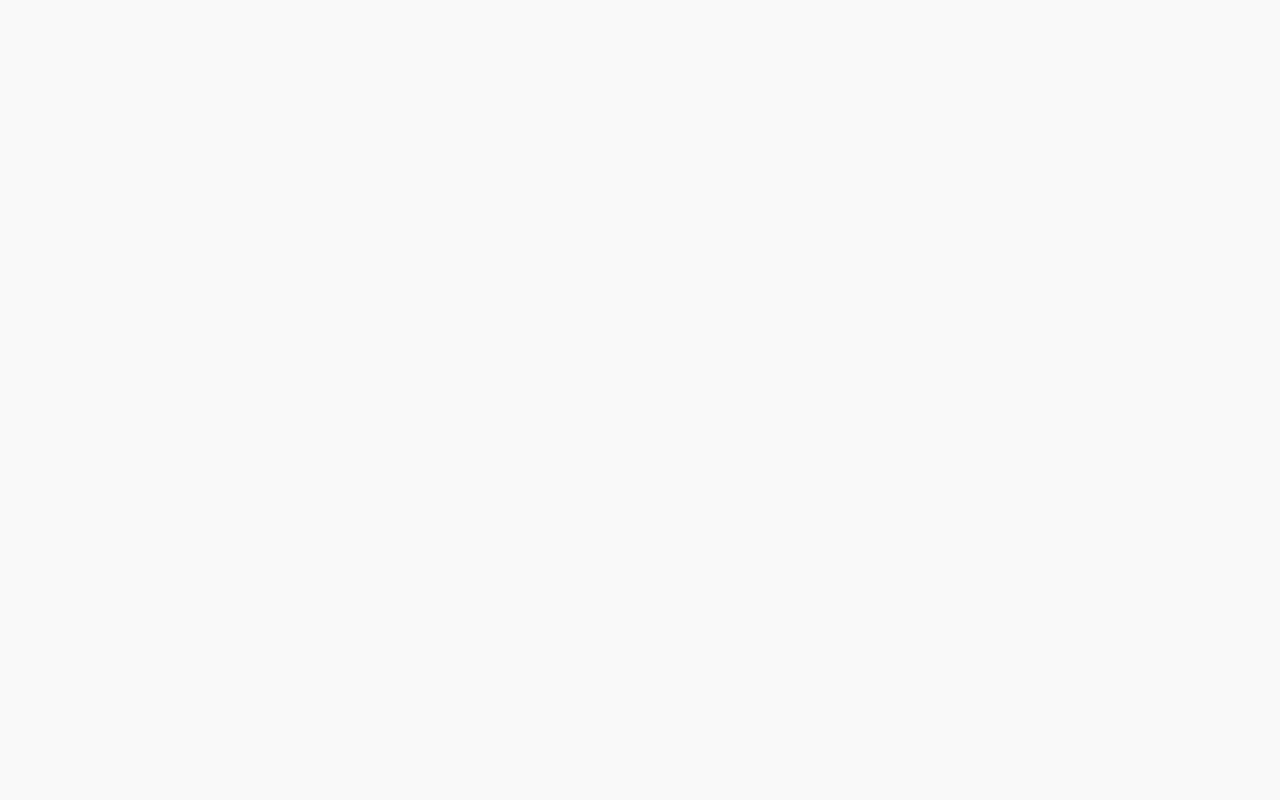
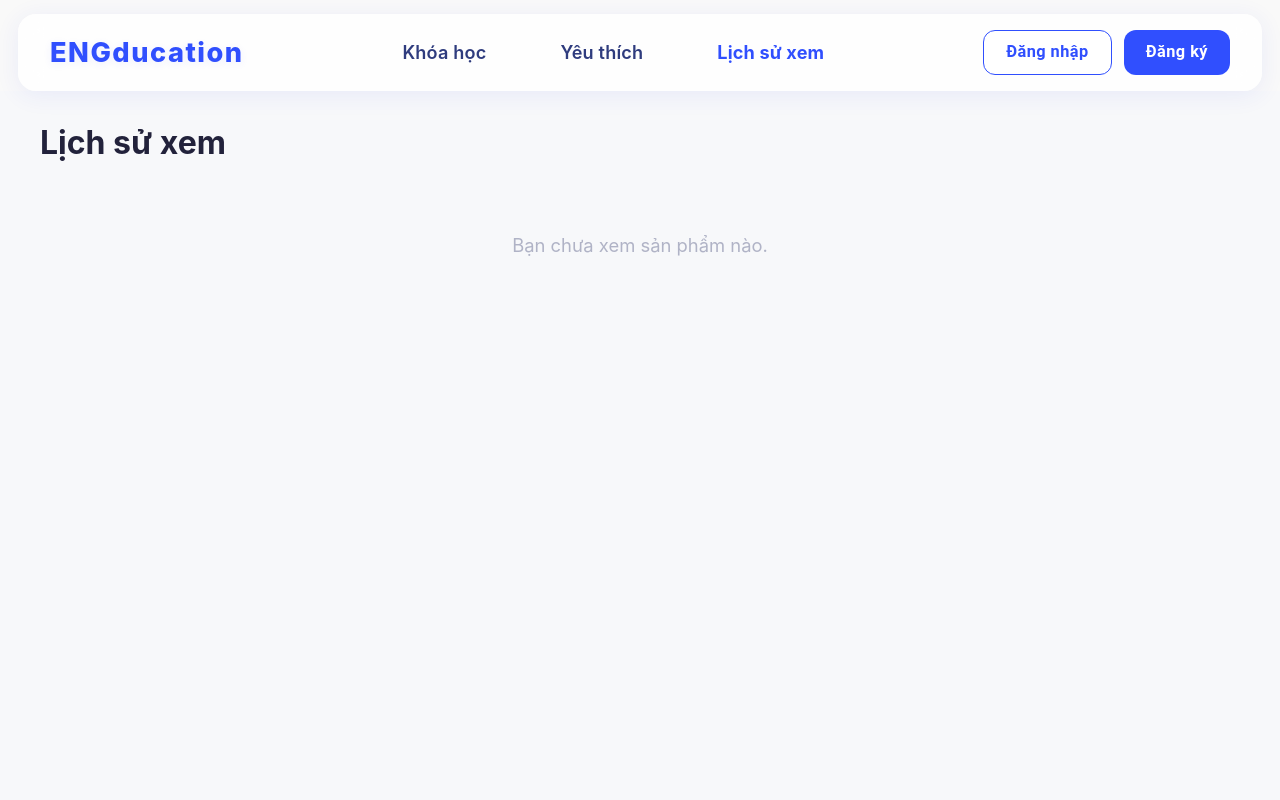
Before and after one commit to nbminh24/ENGducation, a React (Create React App) app: page /history in a window 1280 px wide. Before the commit this address had no page. Shown: the top 800 px of the page. Built offline with nearby package versions, Linux system fonts and the light colour scheme.

Commit message:
Add Favourite Courses

```diff
--- a/src/App.tsx
+++ b/src/App.tsx
@@ -3,6 +3,8 @@ import { BrowserRouter as Router, Routes, Route } from 'react-router-dom';
 import HomeScreen from './screens/HomeScreen/HomeScreen';
 import CourseCatalogScreen from './screens/CourseCatalogScreen';
 import CourseDetailScreen from './screens/CourseDetailScreen/CourseDetailScreen';
+import FavoriteCoursesScreen from './screens/FavoriteCoursesScreen';
+import HistoryScreen from './screens/HistoryScreen';
 import './styles/global.scss';
 
 function App() {
@@ -12,6 +14,8 @@ function App() {
         <Route path="/" element={<HomeScreen />} />
         <Route path="/courses" element={<CourseCatalogScreen />} />
         <Route path="/courses/:id" element={<CourseDetailScreen />} />
+        <Route path="/favorites" element={<FavoriteCoursesScreen />} />
+        <Route path="/history" element={<HistoryScreen />} />
       </Routes>
     </Router>
   );
--- a/src/components/CourseList/CourseCard/CourseCard.module.scss
+++ b/src/components/CourseList/CourseCard/CourseCard.module.scss
@@ -54,14 +54,16 @@
     position: absolute !important;
     top: 12px;
     right: 12px;
-    background: #fff;
+    background: #fff !important;
     border-radius: 50%;
+    border: 2px solid #e0e3eb;
     box-shadow: 0 2px 8px rgba(53, 64, 232, 0.10);
-    transition: background 0.18s, box-shadow 0.18s, transform 0.18s;
+    transition: background 0.18s, box-shadow 0.18s, transform 0.18s, border 0.18s;
     z-index: 2;
 
     &:hover {
-        background: #ffe6ec;
+        background: #fff !important;
+        border-color: #ffd580;
         box-shadow: 0 4px 16px rgba(255, 64, 129, 0.12);
         transform: scale(1.08);
     }
--- a/src/components/CourseList/CourseCard/CourseCard.tsx
+++ b/src/components/CourseList/CourseCard/CourseCard.tsx
@@ -7,6 +7,8 @@ import FavoriteIcon from '@mui/icons-material/Favorite';
 import PersonIcon from '@mui/icons-material/Person';
 import ArrowForwardIcon from '@mui/icons-material/ArrowForward';
 import { Link } from 'react-router-dom';
+import { useFavorites } from '../../../hooks/useFavorites';
+import { useViewedCourses } from '../../../hooks/useViewedCourses';
 
 interface CourseCardProps {
     course: {
@@ -37,13 +39,15 @@ const CourseCard: React.FC<CourseCardProps> = ({ course }) => {
         duration = '12 giờ',
         badge,
     } = course as any;
-    const [favorite, setFavorite] = useState(false);
+    const { favorites, toggleFavorite } = useFavorites();
+    const isFavorite = favorites.includes(course.id);
     const handleFavorite = (e: React.MouseEvent) => {
         e.stopPropagation();
-        setFavorite((prev) => !prev);
+        toggleFavorite(course.id);
     };
+    const { addViewedCourse } = useViewedCourses();
     return (
-        <Link to={`/courses/${course.id}`} style={{ textDecoration: 'none' }}>
+        <div style={{ textDecoration: 'none' }}>
             <Card className={styles.courseCard} elevation={0} tabIndex={0} aria-label={`Khóa học: ${title}`}>
                 <div className={styles.imageWrapper}>
                     <CardMedia
@@ -58,13 +62,21 @@ const CourseCard: React.FC<CourseCardProps> = ({ course }) => {
                     )}
                     <IconButton
                         className={styles.favoriteBtn}
-                        aria-label={favorite ? 'Bỏ yêu thích' : 'Thêm vào yêu thích'}
+                        aria-label={isFavorite ? 'Bỏ yêu thích' : 'Thêm vào yêu thích'}
                         onClick={handleFavorite}
+                        tabIndex={0}
                     >
-                        {favorite ? <FavoriteIcon color="error" /> : <FavoriteBorderIcon />}
+                        {isFavorite ? <FavoriteIcon color="error" /> : <FavoriteBorderIcon />}
                     </IconButton>
                 </div>
-                <CardContent className={styles.content}>
+                <CardContent
+                    className={styles.content}
+                    onClick={() => {
+                        addViewedCourse(course.id);
+                        window.location.href = `/courses/${course.id}`;
+                    }}
+                    style={{ cursor: 'pointer' }}
+                >
                     <div className={styles.title} title={title}>{title}</div>
                     <div className={styles.description}>{description}</div>
                     <div className={styles.infoBlock}>
@@ -83,7 +95,7 @@ const CourseCard: React.FC<CourseCardProps> = ({ course }) => {
                     </div>
                 </CardContent>
             </Card>
-        </Link>
+        </div>
     );
 };
 
--- a/src/components/Navbar/Navbar.tsx
+++ b/src/components/Navbar/Navbar.tsx
@@ -12,9 +12,12 @@ const Navbar: React.FC = () => {
                 <li>
                     <Link to="/courses" style={{ color: location.pathname.startsWith('/courses') ? '#304ffe' : undefined, fontWeight: location.pathname.startsWith('/courses') ? 700 : 600, textDecoration: 'none' }}>Khóa học</Link>
                 </li>
-                <li>Bảng giá</li>
-                <li>Cho doanh nghiệp</li>
-                <li>Thêm</li>
+                <li>
+                    <Link to="/favorites" style={{ color: location.pathname.startsWith('/favorites') ? '#304ffe' : undefined, fontWeight: location.pathname.startsWith('/favorites') ? 700 : 600, textDecoration: 'none' }}>Yêu thích</Link>
+                </li>
+                <li>
+                    <Link to="/history" style={{ color: location.pathname.startsWith('/history') ? '#304ffe' : undefined, fontWeight: location.pathname.startsWith('/history') ? 700 : 600, textDecoration: 'none' }}>Lịch sử xem</Link>
+                </li>
             </ul>
             <div className={styles.actions}>
                 <Button
--- /dev/null
+++ b/src/hooks/useFavorites.ts
@@ -0,0 +1,26 @@
+import { useState, useEffect, useCallback } from 'react';
+
+const FAVORITES_KEY = 'favorite_courses';
+
+export function useFavorites() {
+    const [favorites, setFavorites] = useState<number[]>(() => {
+        try {
+            const stored = localStorage.getItem(FAVORITES_KEY);
+            return stored ? JSON.parse(stored) : [];
+        } catch {
+            return [];
+        }
+    });
+
+    useEffect(() => {
+        localStorage.setItem(FAVORITES_KEY, JSON.stringify(favorites));
+    }, [favorites]);
+
+    const toggleFavorite = useCallback((id: number) => {
+        setFavorites(prev =>
+            prev.includes(id) ? prev.filter(favId => favId !== id) : [...prev, id]
+        );
+    }, []);
+
+    return { favorites, toggleFavorite };
+}
--- /dev/null
+++ b/src/hooks/useViewedCourses.ts
@@ -0,0 +1,29 @@
+import { useState, useEffect, useCallback } from 'react';
+
+const VIEWED_KEY = 'viewed_courses';
+const MAX_HISTORY = 20;
+
+export function useViewedCourses() {
+    const [viewedCourses, setViewedCourses] = useState<number[]>(() => {
+        try {
+            const stored = localStorage.getItem(VIEWED_KEY);
+            return stored ? JSON.parse(stored) : [];
+        } catch {
+            return [];
+        }
+    });
+
+    useEffect(() => {
+        localStorage.setItem(VIEWED_KEY, JSON.stringify(viewedCourses));
+    }, [viewedCourses]);
+
+    const addViewedCourse = useCallback((id: number) => {
+        setViewedCourses(prev => {
+            const filtered = prev.filter(cid => cid !== id);
+            const updated = [id, ...filtered];
+            return updated.slice(0, MAX_HISTORY);
+        });
+    }, []);
+
+    return { viewedCourses, addViewedCourse };
+}
--- /dev/null
+++ b/src/screens/FavoriteCoursesScreen.tsx
@@ -0,0 +1,33 @@
+import React from 'react';
+import Navbar from '../components/Navbar/Navbar';
+import Footer from '../components/Footer/Footer';
+import { mockCourses } from '../services/mockApi';
+import { useFavorites } from '../hooks/useFavorites';
+import CourseCard from '../components/CourseList/CourseCard/CourseCard';
+
+const FavoriteCoursesScreen: React.FC = () => {
+    const { favorites } = useFavorites();
+    const favoriteCourses = mockCourses.filter(c => favorites.includes(c.id));
+    return (
+        <>
+            <Navbar />
+            <main style={{ background: '#f7f8fa', minHeight: '100vh', padding: '0 0 32px 0' }}>
+                <div style={{ maxWidth: 1200, margin: '0 auto', padding: '32px 0' }}>
+                    <h2 style={{ fontSize: '2rem', fontWeight: 700, marginBottom: 24 }}>Danh sách yêu thích</h2>
+                    <div style={{ display: 'grid', gridTemplateColumns: 'repeat(auto-fit, minmax(260px, 1fr))', gap: 36 }}>
+                        {favoriteCourses.length > 0 ? favoriteCourses.map(course => (
+                            <CourseCard key={course.id} course={course} />
+                        )) : (
+                            <div style={{ gridColumn: '1/-1', textAlign: 'center', color: '#b0b3c6', fontSize: '1.15rem', padding: 48 }}>
+                                Bạn chưa có sản phẩm nào trong danh sách yêu thích.
+                            </div>
+                        )}
+                    </div>
+                </div>
+            </main>
+            <Footer />
+        </>
+    );
+};
+
+export default FavoriteCoursesScreen;
--- /dev/null
+++ b/src/screens/HistoryScreen.tsx
@@ -0,0 +1,35 @@
+import React from 'react';
+import Navbar from '../components/Navbar/Navbar';
+import Footer from '../components/Footer/Footer';
+import { mockCourses } from '../services/mockApi';
+import { useViewedCourses } from '../hooks/useViewedCourses';
+import CourseCard from '../components/CourseList/CourseCard/CourseCard';
+
+const HistoryScreen: React.FC = () => {
+    const { viewedCourses } = useViewedCourses();
+    const historyCourses = viewedCourses
+        .map(id => mockCourses.find(c => c.id === id))
+        .filter((c): c is NonNullable<typeof c> => !!c);
+    return (
+        <>
+            <Navbar />
+            <main style={{ background: '#f7f8fa', minHeight: '100vh', padding: '0 0 32px 0' }}>
+                <div style={{ maxWidth: 1200, margin: '0 auto', padding: '32px 0' }}>
+                    <h2 style={{ fontSize: '2rem', fontWeight: 700, marginBottom: 24 }}>Lịch sử xem</h2>
+                    <div style={{ display: 'grid', gridTemplateColumns: 'repeat(auto-fit, minmax(260px, 1fr))', gap: 36 }}>
+                        {historyCourses.length > 0 ? historyCourses.map(course => (
+                            <CourseCard key={course.id} course={course} />
+                        )) : (
+                            <div style={{ gridColumn: '1/-1', textAlign: 'center', color: '#b0b3c6', fontSize: '1.15rem', padding: 48 }}>
+                                Bạn chưa xem sản phẩm nào.
+                            </div>
+                        )}
+                    </div>
+                </div>
+            </main>
+            <Footer />
+        </>
+    );
+};
+
+export default HistoryScreen;
```
